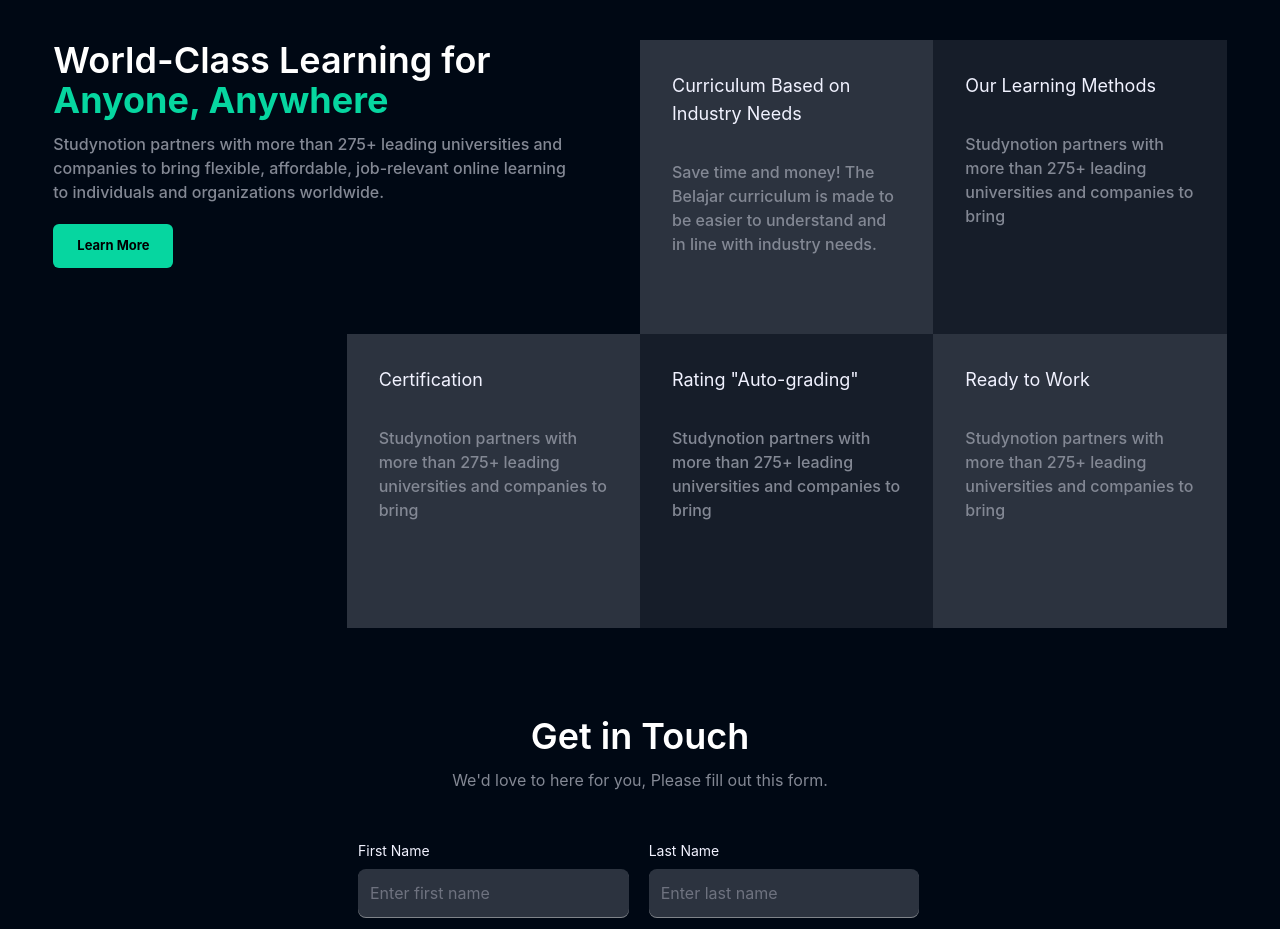
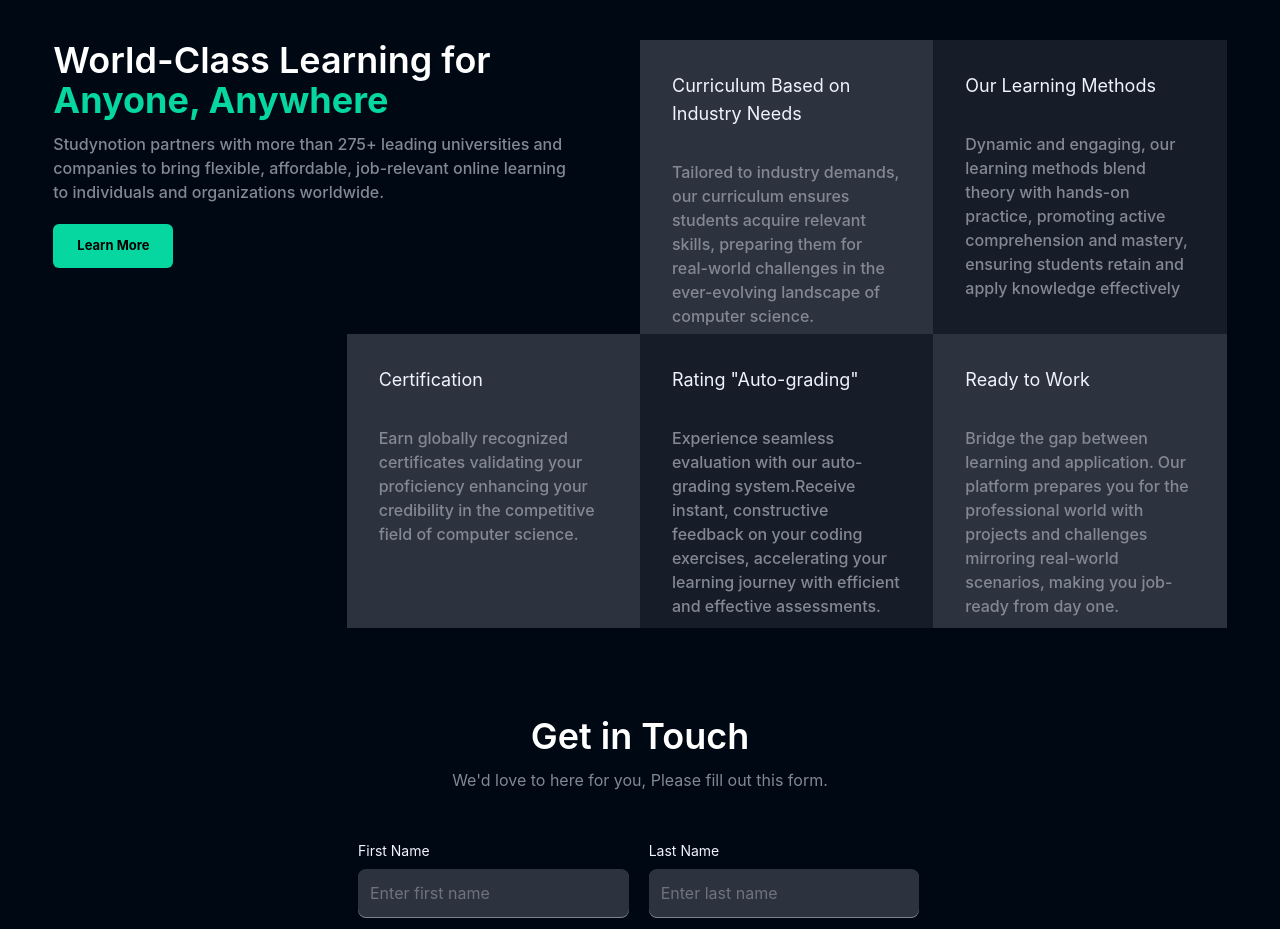
Before and after one commit to VipulSingh1407/SparkEd, a React (Create React App) app: page /about in a window 1280 px wide. Shown: the part 2120-3049 px from the top of the page. Built offline with nearby package versions, Linux system fonts and the light colour scheme; no server answers.

Commit message:
About page Updation

```diff
--- a/src/components/core/AboutPage/LearningGrid.jsx
+++ b/src/components/core/AboutPage/LearningGrid.jsx
@@ -16,31 +16,31 @@
     order: 1,
     heading: "Curriculum Based on Industry Needs",
     description:
-      "Save time and money! The Belajar curriculum is made to be easier to understand and in line with industry needs.",
+      "   Tailored to industry demands, our curriculum ensures students acquire relevant skills, preparing them for real-world challenges in the ever-evolving landscape of computer science.",
   },
   {
     order: 2,
     heading: "Our Learning Methods",
     description:
-      "Studynotion partners with more than 275+ leading universities and companies to bring",
+      "Dynamic and engaging, our learning methods blend theory with hands-on practice, promoting active comprehension and mastery, ensuring students retain and apply knowledge effectively",
   },
   {
     order: 3,
     heading: "Certification",
     description:
-      "Studynotion partners with more than 275+ leading universities and companies to bring",
+      "   Earn globally recognized certificates validating your proficiency enhancing your credibility in the competitive field of computer science.",
   },
   {
     order: 4,
     heading: `Rating "Auto-grading"`,
     description:
-      "Studynotion partners with more than 275+ leading universities and companies to bring",
+      "Experience seamless evaluation with our auto-grading system.Receive instant, constructive feedback on your coding exercises, accelerating your learning journey with efficient and effective assessments.",
   },
   {
     order: 5,
     heading: "Ready to Work",
     description:
-      "Studynotion partners with more than 275+ leading universities and companies to bring",
+      "   Bridge the gap between learning and application. Our platform prepares you for the professional world with projects and challenges mirroring real-world scenarios, making you job-ready from day one.",
   },
 ];
 
```
